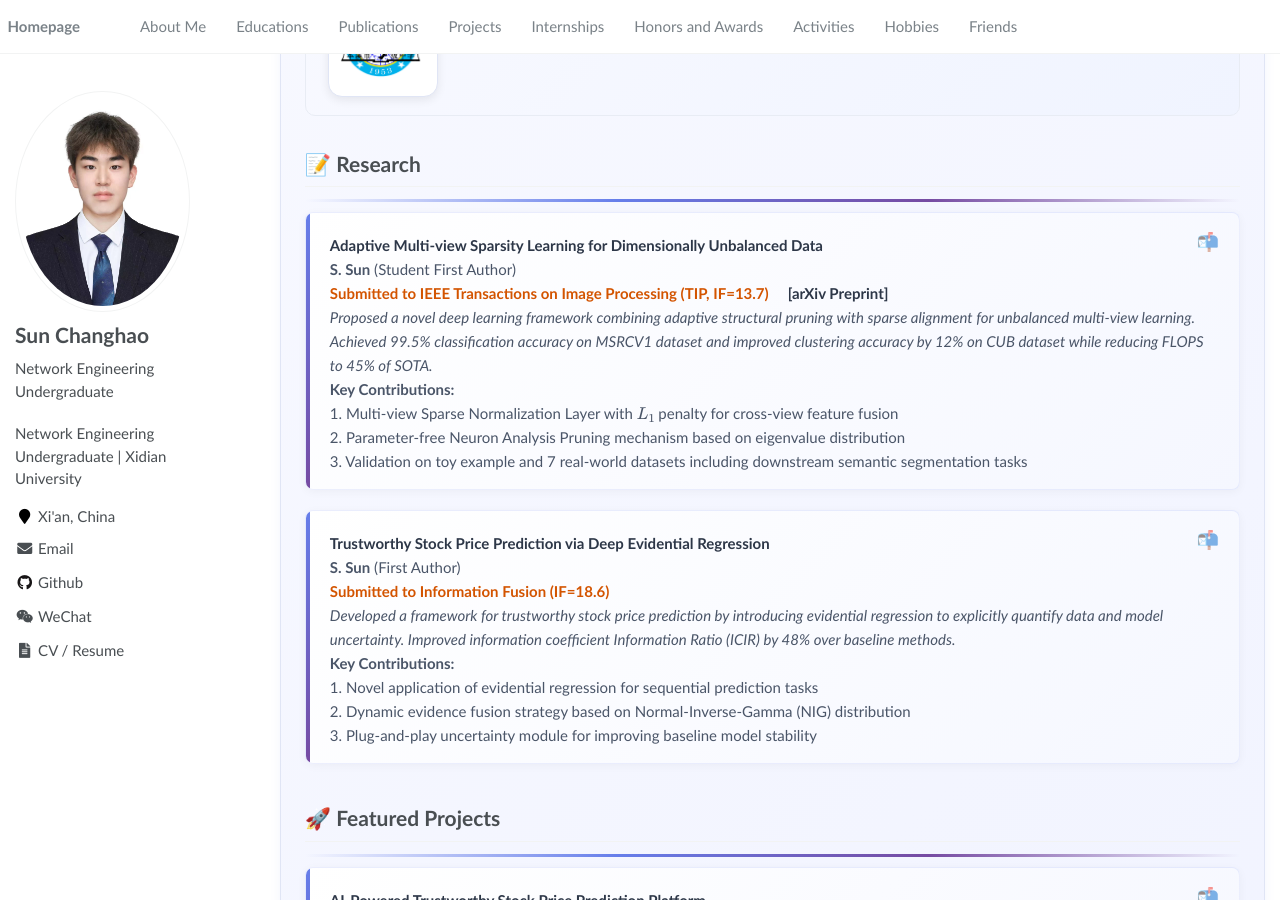
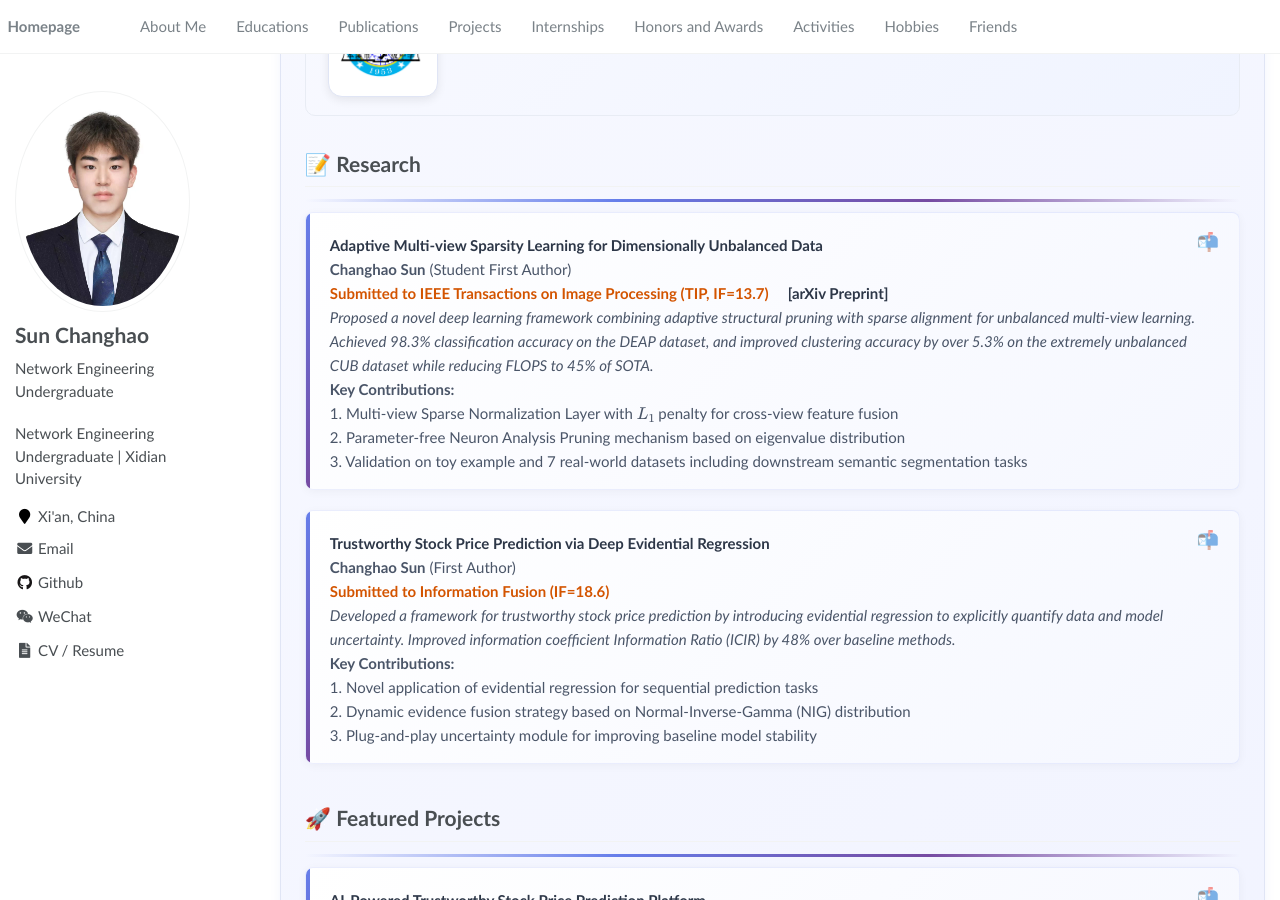
Before and after one commit to Hayd-coder/Hayd-coder.github.io, a Jekyll site: the page built from _pages/about.md, in a window 1280 px wide and 900 px high, scrolled down 579 px. Built offline with Jekyll 4.4.1, drawn with Linux system fonts in a browser that asks for light colours; formulas are drawn with MathJax 3.

Commit message:
Update about.md

```diff
--- a/_pages/about.md
+++ b/_pages/about.md
@@ -73,17 +73,18 @@ My research interest includes neural machine translation and computer vision. I
 
 <div class="pub-card pub-card--submitted" markdown="1">
 [**Adaptive Multi-view Sparsity Learning for Dimensionally Unbalanced Data**](https://arxiv.org/abs/2603.17610)
-<br> **S. Sun** (Student First Author)
-<br> <span style="color:#d35400; font-weight:bold;">Submitted to IEEE Transactions on Image Processing (TIP, IF=13.7)</span> &emsp; <a href="https://arxiv.org/abs/2603.17610" target="_blank" style="text-decoration:none;">**[arXiv Preprint]**</a>
-<br> *Proposed a novel deep learning framework combining adaptive structural pruning with sparse alignment for unbalanced multi-view learning. Achieved 99.5% classification accuracy on MSRCV1 dataset and improved clustering accuracy by 12% on CUB dataset while reducing FLOPS to 45% of SOTA.*
-<br> **Key Contributions:** <br> 1. Multi-view Sparse Normalization Layer with $L_1$ penalty for cross-view feature fusion
+<br> **Changhao Sun** (Student First Author)
+<br> <span style="color:#d35400; font-weight:bold;">Submitted to IEEE Transactions on Image Processing (TIP, IF=13.7)</span> &emsp; <a href="https://arxiv.org/abs/2603.17610" target="_blank" style="text-decoration:none; color:#0073e6;">**[arXiv Preprint]**</a>
+<br> *Proposed a novel deep learning framework combining adaptive structural pruning with sparse alignment for unbalanced multi-view learning. Achieved 98.3% classification accuracy on the DEAP dataset, and improved clustering accuracy by over 5.3% on the extremely unbalanced CUB dataset while reducing FLOPS to 45% of SOTA.*
+<br> **Key Contributions:**
+<br> 1. Multi-view Sparse Normalization Layer with $L_1$ penalty for cross-view feature fusion
 <br> 2. Parameter-free Neuron Analysis Pruning mechanism based on eigenvalue distribution
 <br> 3. Validation on toy example and 7 real-world datasets including downstream semantic segmentation tasks
 </div>
 
 <div class="pub-card pub-card--submitted" markdown="1">
 [**Trustworthy Stock Price Prediction via Deep Evidential Regression**](https://github.com/Hayd-coder/DESR-Stock-Prediction)
-<br> **S. Sun** (First Author)
+<br> **Changhao Sun** (First Author)
 <br> <span style="color:#d35400; font-weight:bold;">Submitted to Information Fusion (IF=18.6)</span>
 <br> *Developed a framework for trustworthy stock price prediction by introducing evidential regression to explicitly quantify data and model uncertainty. Improved information coefficient Information Ratio (ICIR) by 48% over baseline methods.*
 <br> **Key Contributions:**
```
